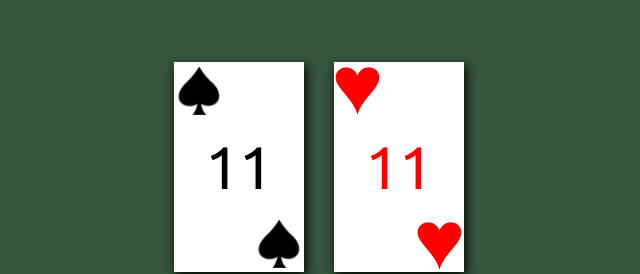
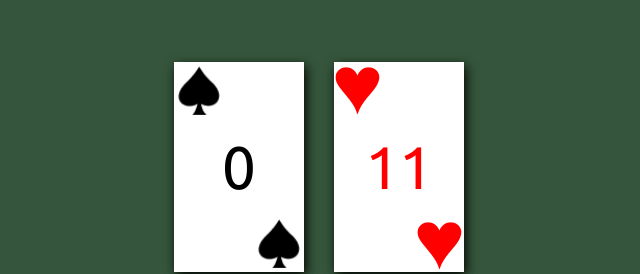
Before and after one commit to junioralvesbr/placar-truco, a React (Create React App) app: page / in a window 1280 px wide. Shown: the part 113-387 px from the top of the page, without its empty margins (321-961 px from the left). Built offline with nearby package versions, Linux system fonts and the light colour scheme.

Commit message:
add score count

```diff
--- a/src/components/BlackScoreBoard/index.js
+++ b/src/components/BlackScoreBoard/index.js
@@ -2,11 +2,11 @@ import BlackScoreBoardStyle from "./styles"
 import IconSpade from '../IconSpade'
 import TextScore from "../TextScore"
 
-function BlackScoreBoard() {
+function BlackScoreBoard({ spadeScore }) {
   return (
     <BlackScoreBoardStyle>
       <IconSpade />
-      <TextScore>11</TextScore>
+      <TextScore>{spadeScore}</TextScore>
       <IconSpade />
     </BlackScoreBoardStyle>
   )
--- a/src/components/CardPoint/index.js
+++ b/src/components/CardPoint/index.js
@@ -4,12 +4,12 @@ import IconHeart from '../IconHeart'
 
 const naip = [];
 
-function CardPoint({ point, card }) {
+function CardPoint({ point, card, onClick }) {
   naip['spade'] = <IconSpade />
   naip['heart'] = <IconHeart />
 
   return (
-    <CardPointStyle card={card}>
+    <CardPointStyle card={card} onClick={onClick}>
       {naip[card]}
       <TextScore>+{point}</TextScore>
       {naip[card]}
--- a/src/pages/Home/index.js
+++ b/src/pages/Home/index.js
@@ -1,3 +1,4 @@
+import { useState } from 'react'
 import BlackScoreBoard from '../../components/BlackScoreBoard'
 import RedScoreBoard from '../../components/RedScoreBoard'
 import CardPoint from '../../components/CardPoint'
@@ -6,23 +7,25 @@ import LessPoint from '../../components/LessPoint'
 import { Main, Content, BoardSection, PointSection, CardPointStyle } from './styles'
 
 function Home() {
+  const [spadeScore, setSpadeScore] = useState(0)
+
   return (
     <Main>
       <Content>
 
         <BoardSection>
-          <BlackScoreBoard />
+          <BlackScoreBoard spadeScore={spadeScore} />
           <RedScoreBoard />
         </BoardSection>
 
         <PointSection>
 
           <CardPointStyle>
-            <LessPoint card="spade">-1</LessPoint>
-            <CardPoint point="1" card="spade" />
-            <CardPoint point="3" card="spade" />
-            <CardPoint point="6" card="spade" />
-            <CardPoint point="9" card="spade" />
+            <LessPoint card="spade" onClick={() => setSpadeScore(spadeScore - 1)}>-1</LessPoint>
+            <CardPoint point="1" card="spade" onClick={() => setSpadeScore(spadeScore + 1)} />
+            <CardPoint point="3" card="spade" onClick={() => setSpadeScore(spadeScore + 3)} />
+            <CardPoint point="6" card="spade" onClick={() => setSpadeScore(spadeScore + 6)} />
+            <CardPoint point="9" card="spade" onClick={() => setSpadeScore(spadeScore + 9)} />
           </CardPointStyle>
 
           <CardPointStyle>
```
